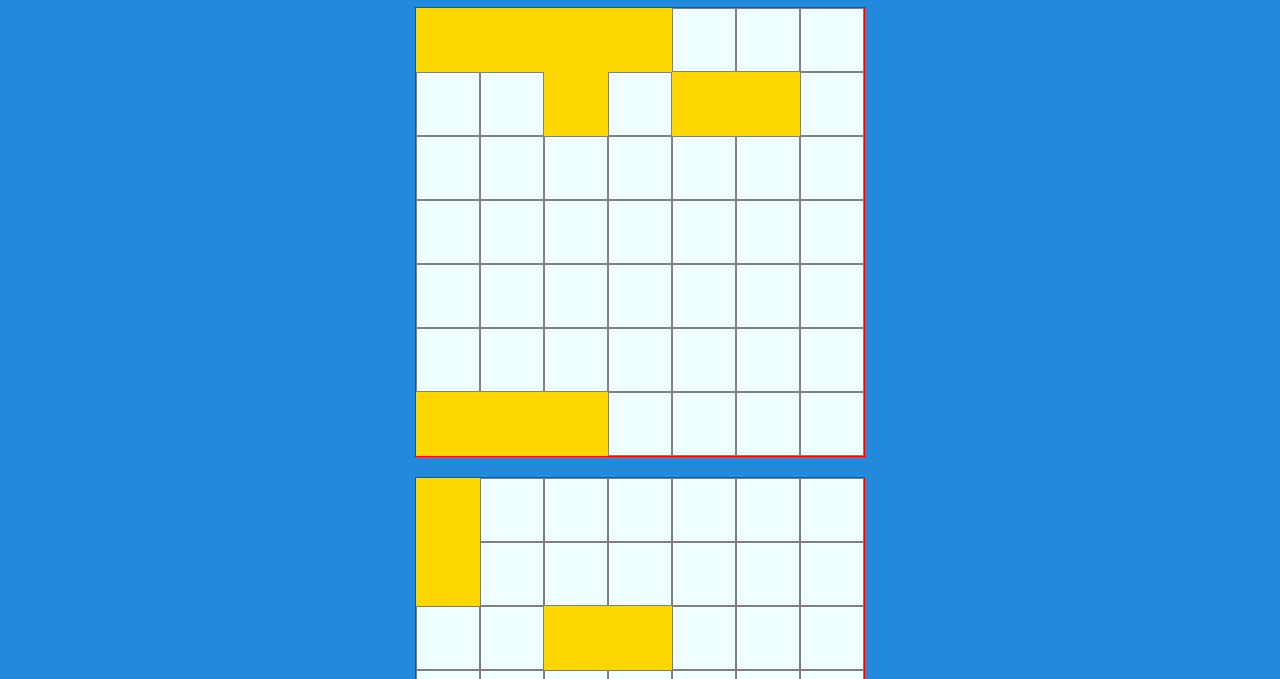
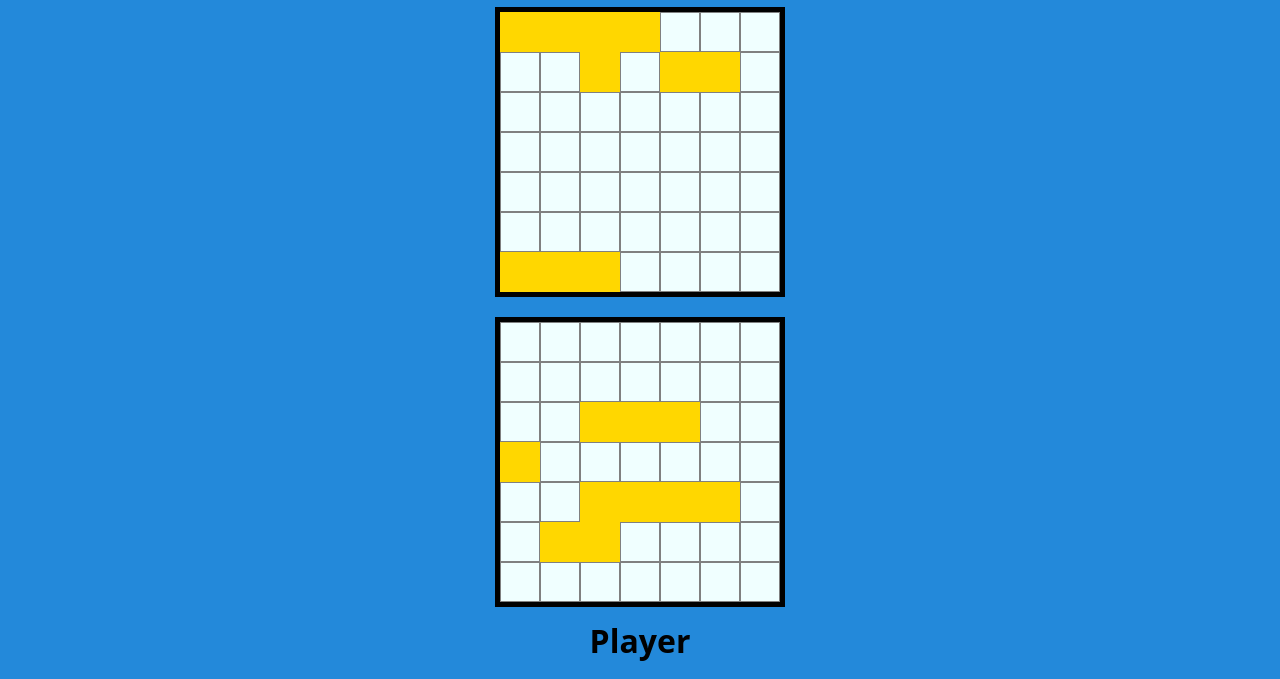
Before and after one commit to MrDomoArigato98/Battleship, a website built with webpack: page src/template.html in a window 1280 px wide. Shown: the part 121-800 px from the top of the page. Built offline with nearby package versions, Linux system fonts and the light colour scheme.

Commit message:
change battlegrid rows to vh instead of wv

```diff
--- a/src/index.js
+++ b/src/index.js
@@ -19,7 +19,7 @@ Create the players, and the gameboard.
 const player1 = new Player();
 const player2 = new Player();
 player1.placeShipsRandom();
-player2.placeShipsTest();
+player2.placeShipsRandom();
 
 /*
 Then create the grids based on the gameboards.
--- a/src/style.css
+++ b/src/style.css
@@ -18,9 +18,9 @@ body {
 .battlegrid {
   margin: 10px;
   display: grid;
-  grid-template-rows: repeat(7, 5vw);
-  grid-template-columns: repeat(7, 5vw);
-  border: 1px solid red;
+  grid-template-rows: repeat(7, 5vh);
+  grid-template-columns: repeat(7, 5vh);
+  border: 5px solid black;
   background-color: azure;
 }
 .cell {
```
